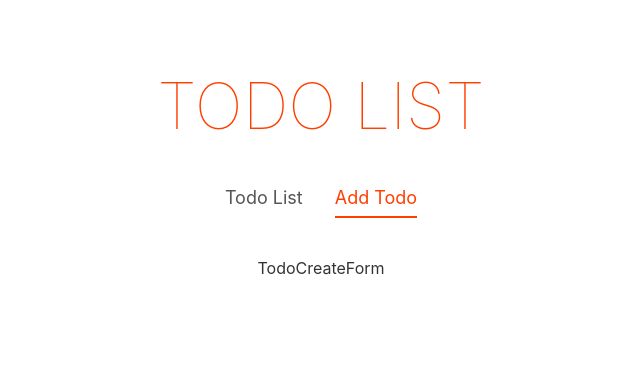
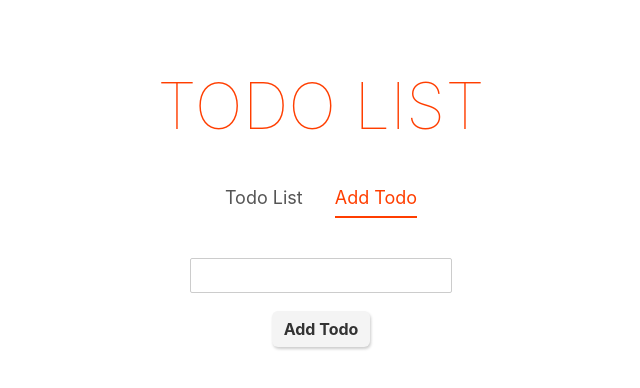
Before and after one commit to charliewhu/Svelte_TodoApp, a Svelte app: page / in a window 1280 px wide. Both pictures are taken after a click on the item "Add Todo". Shown: the top 388 px of the page, without its empty margins (319-959 px from the left). Built offline with nearby package versions, Linux system fonts and the light colour scheme.

Commit message:
added Button and todoCreateForm

```diff
--- a/src/App.svelte
+++ b/src/App.svelte
@@ -1,6 +1,7 @@
 <script>
 	import Header from './components/Header.svelte';
 	import Tabs from './shared/Tabs.svelte';
+	import TodoCreateForm from './components/TodoCreateForm.svelte';
 
 	let tabs = ['Todo List', 'Add Todo'];
 	let activeTab = 'Todo List';
@@ -21,7 +22,7 @@
 	{#if activeTab === 'Todo List'}
 		<p>TodoList</p>
 	{:else if activeTab === 'Add Todo'}
-		<p>TodoCreateForm</p>
+		<TodoCreateForm />
 	{/if}
 </main>
 
--- /dev/null
+++ b/src/components/TodoCreateForm.svelte
@@ -0,0 +1,41 @@
+<script>
+    import Button from '../shared/Button.svelte'
+    let fields = {todo: ''};
+    let errors = {todo: ''};
+    let valid = false;
+
+    const submitHandler = () => {
+        valid = true;
+        if (fields.todo.trim().length < 1){
+            valid = false;
+            errors.todo = 'Todo cannot be blank';
+        } else {
+            errors.todo = '';
+        }
+
+        if (valid) {
+            console.log('valid', fields)
+        }
+    }
+</script>
+
+
+<form on:submit|preventDefault={submitHandler}>
+    <div class="form-field">
+        <input type="text" id="todo" bind:value={fields.todo}>
+        <div class="error">{ errors.todo }</div>
+    </div>
+    <Button>Add Todo</Button>
+</form>
+
+
+<style>
+    .form-field {
+        margin-bottom: 10px;
+    }
+    .error {
+        color: #ff3e00;
+        font-weight: bold;
+        font-size: 12px;
+    }
+</style>
--- /dev/null
+++ b/src/shared/Button.svelte
@@ -0,0 +1,20 @@
+<script>
+
+</script>
+
+
+<button>
+    <slot></slot>
+</button>
+
+
+<style>
+    button {
+        border: 0;
+        cursor: pointer;
+        border-radius: 6px;
+        padding: 8px 12px;
+        font-weight: bold;
+        box-shadow: 1px 2px 3px rgba(0, 0, 0, 0.2);
+    }
+</style>
```
